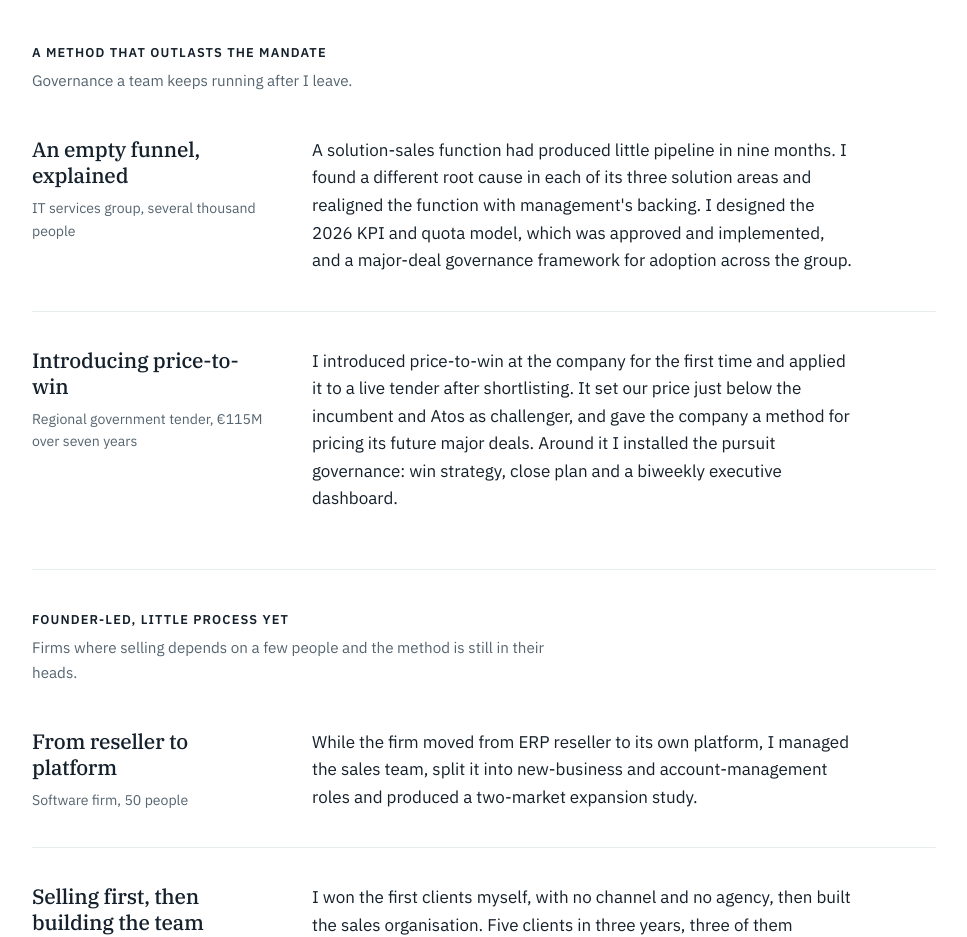
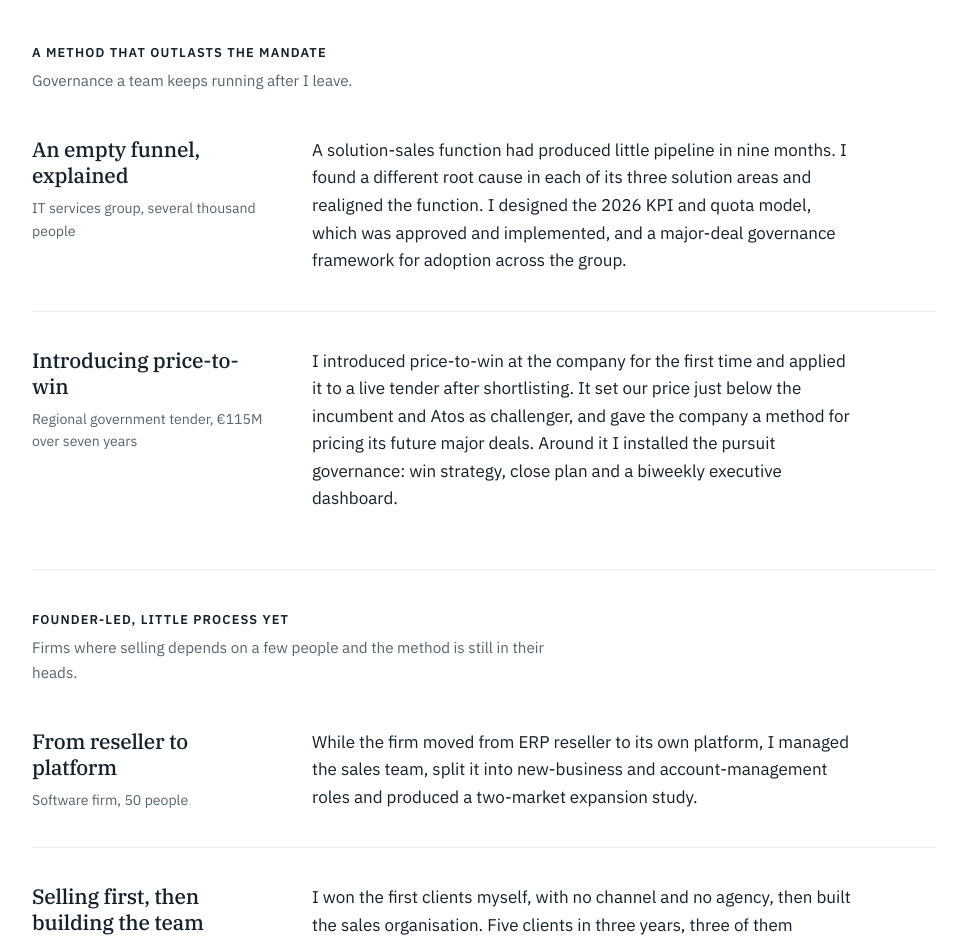
Before and after one commit to jcleeren/sanremo-site, a plain HTML site: page index.html in a window 1280 px wide. Shown: the part 2603-3540 px from the top of the page, without its empty margins (156-1123 px from the left). Drawn offline with Linux system fonts and the light colour scheme.

Commit message:
Empty-funnel card: drop "with management's backing"
Co-Authored-By: Claude Fable 5.2 <noreply@anthropic.com>
Claude-Session: https://claude.ai/code/session_01Hji5vn3tB85n55E4PZWGoT

```diff
--- a/index.html
+++ b/index.html
@@ -252,7 +252,7 @@ body{font-size:16px}
 <p class="meta">IT services group, several thousand people</p>
 </div>
 <div>
-<p>A solution-sales function had produced little pipeline in nine months. I found a different root cause in each of its three solution areas and realigned the function with management's backing. I designed the 2026 KPI and quota model, which was approved and implemented, and a major-deal governance framework for adoption across the group.</p>
+<p>A solution-sales function had produced little pipeline in nine months. I found a different root cause in each of its three solution areas and realigned the function. I designed the 2026 KPI and quota model, which was approved and implemented, and a major-deal governance framework for adoption across the group.</p>
 </div>
 </div>
 
```
